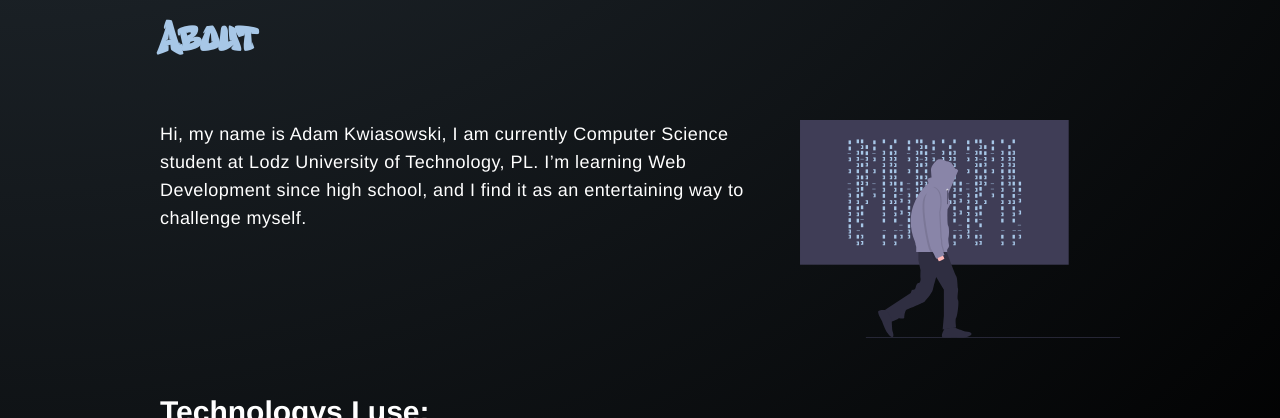
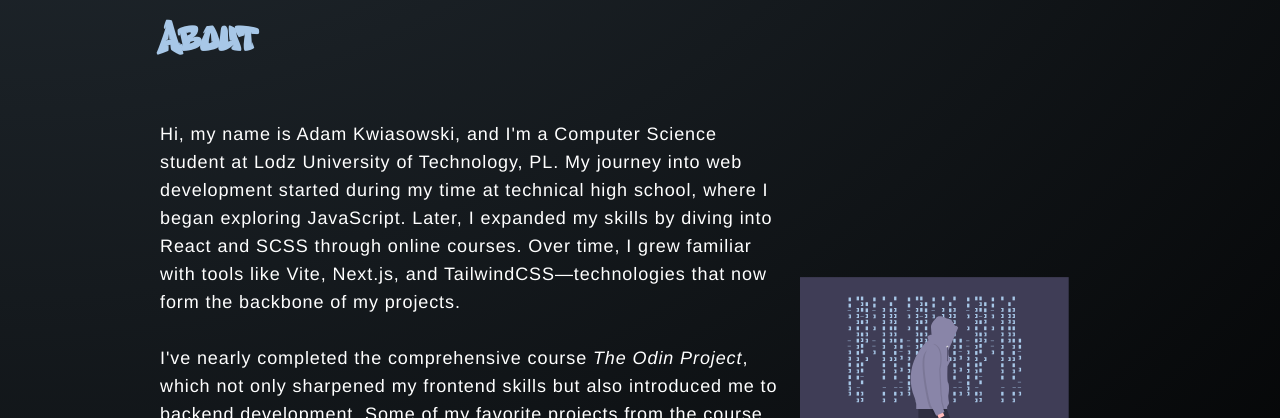
Before and after one commit to Kwiasek/portfoliov2, a Next.js app: page / in a window 1280 px wide. Shown: the part 840-1258 px from the top of the page. Built offline with nearby package versions, Linux system fonts and the light colour scheme; no server answers; the database is empty.

Commit message:
Change of about me content

```diff
--- a/src/components/About.tsx
+++ b/src/components/About.tsx
@@ -7,11 +7,29 @@ export const About = () => {
     <section id="about">
       <SectionHeader>About</SectionHeader>
       <div className="flex gap-5 flex-col-reverse md:flex-row md:justify-between">
-        <p className="text-lg tracking-wide max-w-[80ch]">
-          Hi, my name is Adam Kwiasowski, I am currently Computer Science
-          student at Lodz University of Technology, PL. I’m learning Web
-          Development since high school, and I find it as an entertaining way to
-          challenge myself.
+        <p className="text-lg tracking-wider max-w-[80ch]">
+          Hi, my name is Adam Kwiasowski, and I&apos;m a Computer Science
+          student at Lodz University of Technology, PL. My journey into web
+          development started during my time at technical high school, where I
+          began exploring JavaScript. Later, I expanded my skills by diving into
+          React and SCSS through online courses. Over time, I grew familiar with
+          tools like Vite, Next.js, and TailwindCSS—technologies that now form
+          the backbone of my projects.
+          <br />
+          <br />
+          I&apos;ve nearly completed the comprehensive course{" "}
+          <em>The Odin Project</em>, which not only sharpened my frontend skills
+          but also introduced me to backend development. Some of my favorite
+          projects from the course are showcased in my portfolio. Among the
+          technologies I&apos;ve worked with, Next.js stands out as my favorite
+          for its versatility and growing ecosystem, making it a tool I believe
+          in for the future.
+          <br />
+          <br />
+          Currently, my focus is on university studies, where I&apos;m tackling
+          subjects like C, C++, computer graphics, and theoretical aspects of
+          computer science. Web development remains a passionate side pursuit,
+          allowing me to stay creative and explore new technologies.
         </p>
         <Image
           src={hackerMind}
```
